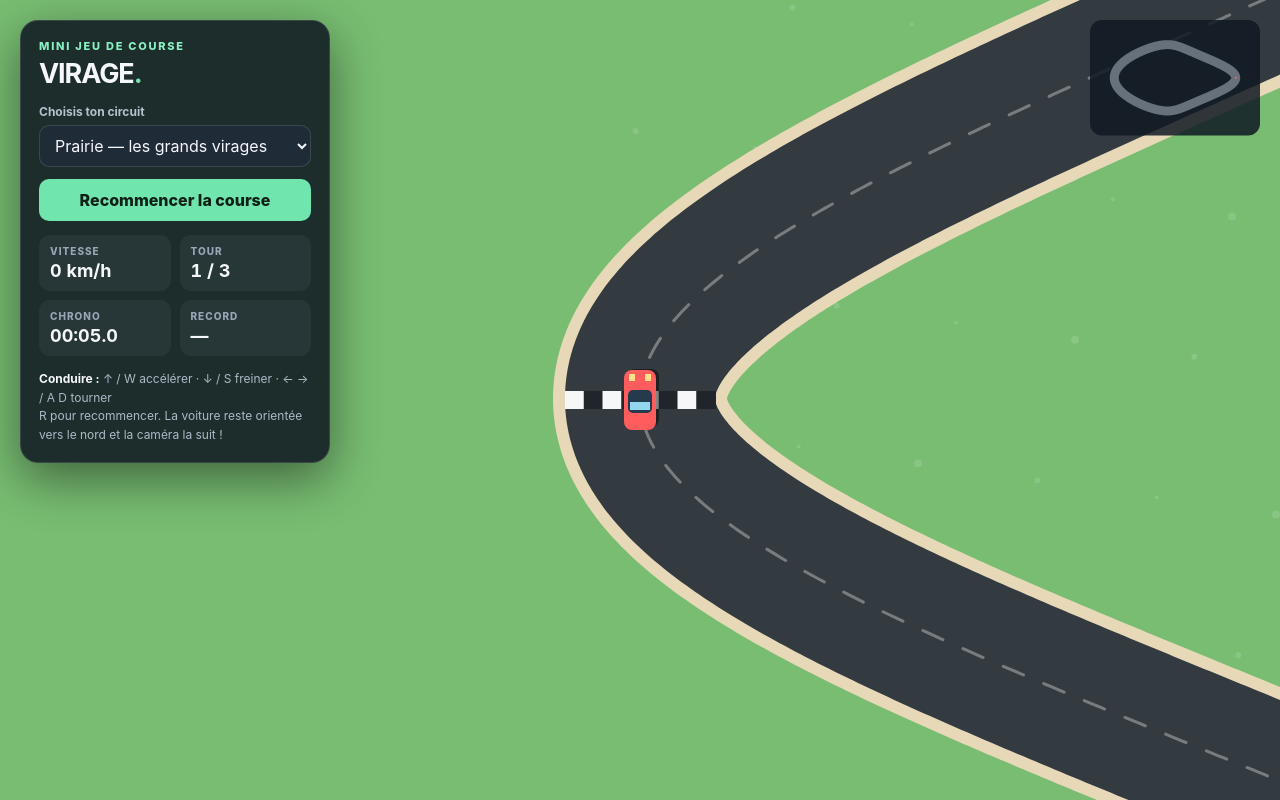
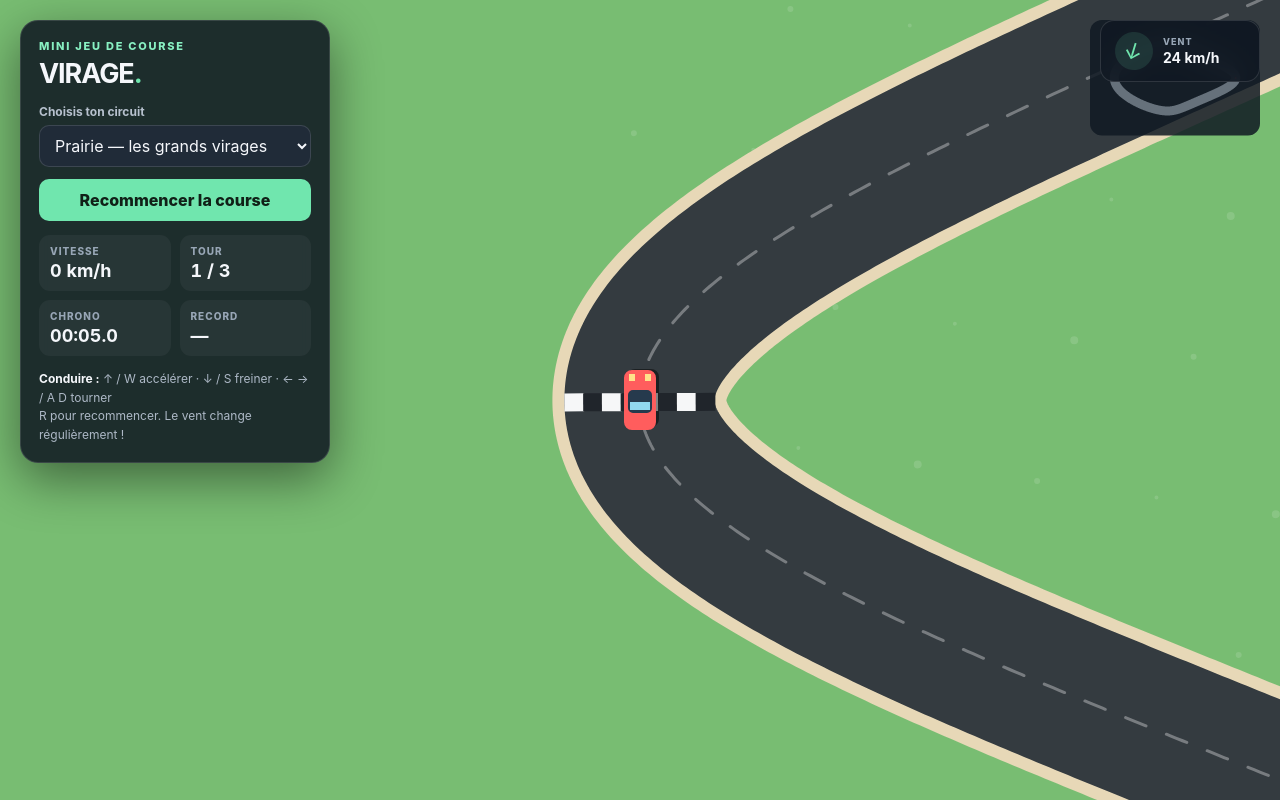
Before and after one commit to marcperma1/un-deuxieme-projet.github.io, a plain HTML site: page index.html in a window 1280 px wide. Drawn offline with Linux system fonts and the light colour scheme.

Commit message:
Add dynamic wind gusts to the racing game

```diff
--- a/index.html
+++ b/index.html
@@ -28,7 +28,11 @@
     .toast.show { opacity: 1; }
     .mobile { display:none; position:fixed; z-index:3; right:18px; bottom:18px; gap:8px; }
     .mobile button { width:58px; height:58px; margin:0; border:1px solid #ffffff30; border-radius:16px; background:#111923cc; color:white; font-size:22px; touch-action:none; }
-    @media (max-width: 600px) { .panel { top:10px; left:10px; width:220px; padding:13px; } h1 {font-size:22px; margin-bottom:8px;} .stats {gap:6px; margin-top:9px;} .stat {padding:7px;} .stat strong {font-size:15px;} .help {font-size:10px; margin-top:8px;} .panel label {margin-top:8px;} .panel select,.panel button {min-height:36px;} .mobile {display:flex;} }
+    .wind { position:fixed; z-index:2; right:20px; top:20px; display:flex; align-items:center; gap:10px; min-width:160px; padding:11px 14px; border:1px solid #ffffff20; border-radius:14px; background:#111923df; backdrop-filter:blur(12px); }
+    .wind-arrow { width:38px; height:38px; display:grid; place-items:center; border-radius:50%; background:#70e6ae20; color:#70e6ae; font-size:23px; transition:transform .8s; }
+    .wind-info small { display:block; color:#98a6b6; font-size:9px; font-weight:800; letter-spacing:.12em; }
+    .wind-info strong { display:block; margin-top:2px; font-size:14px; }
+    @media (max-width: 600px) { .panel { top:10px; left:10px; width:220px; padding:13px; } h1 {font-size:22px; margin-bottom:8px;} .stats {gap:6px; margin-top:9px;} .stat {padding:7px;} .stat strong {font-size:15px;} .help {font-size:10px; margin-top:8px;} .panel label {margin-top:8px;} .panel select,.panel button {min-height:36px;} .mobile {display:flex;} .wind {right:10px;top:10px;min-width:145px;padding:8px 10px;} }
   </style>
 </head>
 <body>
@@ -49,8 +53,12 @@
       <div class="stat"><small>Chrono</small><strong id="time">00:00.0</strong></div>
       <div class="stat"><small>Record</small><strong id="best">—</strong></div>
     </div>
-    <p class="help"><b>Conduire :</b> ↑ / W accélérer · ↓ / S freiner · ← → / A D tourner<br>R pour recommencer. La voiture reste orientée vers le nord et la caméra la suit !</p>
+    <p class="help"><b>Conduire :</b> ↑ / W accélérer · ↓ / S freiner · ← → / A D tourner<br>R pour recommencer. Le vent change régulièrement !</p>
   </section>
+  <div class="wind" aria-live="polite">
+    <div class="wind-arrow" id="windArrow">→</div>
+    <div class="wind-info"><small>VENT</small><strong><span id="windSpeed">0</span> km/h</strong></div>
+  </div>
   <div class="mobile" aria-label="Commandes tactiles">
     <button data-key="ArrowLeft" aria-label="Tourner à gauche">◀</button>
     <button data-key="ArrowUp" aria-label="Accélérer">▲</button>
@@ -75,31 +83,32 @@
       point: t => ({ x: 720 * Math.cos(t) + 95 * Math.cos(5*t), y: 510 * Math.sin(t) - 115 * Math.sin(3*t) }) }
   };
   let track, car, cameraAngle = -Math.PI / 2, lastTime = 0, elapsed = 0, lap = 1, lastProgress = 0, toastTimer;
+  let windAngle = 0, windStrength = 30, nextWindChange = 18;
   let bests = {};
   try { bests = JSON.parse(localStorage.getItem('virage-bests') || '{}'); } catch (_) {}
   const clamp = (n, a, b) => Math.max(a, Math.min(b, n));
   function resize() { const dpr = Math.min(devicePixelRatio || 1, 2); canvas.width = innerWidth*dpr; canvas.height = innerHeight*dpr; ctx.setTransform(dpr,0,0,dpr,0,0); }
   addEventListener('resize', resize); resize();
-  function makeTrack(id) {
-    const def = maps[id];
-    const pts = Array.from({length: SEGMENTS}, (_,i) => def.point(i*TAU/SEGMENTS));
-    return { ...def, pts };
+  function makeTrack(id) { const def = maps[id]; const pts = Array.from({length: SEGMENTS}, (_,i) => def.point(i*TAU/SEGMENTS)); return { ...def, pts }; }
+  function randomWind() {
+    windAngle = Math.random()*TAU;
+    windStrength = 18 + Math.random()*38;
+    nextWindChange = elapsed + 18 + Math.random()*12;
+    document.querySelector('#windSpeed').textContent = Math.round(windStrength);
+    document.querySelector('#windArrow').style.transform = `rotate(${windAngle}rad)`;
   }
   function reset() {
     track = makeTrack(mapPicker.value); car = { ...track.pts[0], angle: Math.atan2(track.pts[1].y-track.pts[0].y, track.pts[1].x-track.pts[0].x), speed: 0 };
     cameraAngle = -Math.PI / 2;
     elapsed = 0; lap = 1; lastProgress = 0; lastTime = performance.now();
+    randomWind();
     document.querySelector('#lap').textContent = lap; updateBest();
     showToast(`${track.name} : c'est parti !`);
   }
   function updateBest() { const v = bests[mapPicker.value]; document.querySelector('#best').textContent = v == null ? '—' : formatTime(v); }
   function formatTime(s) { const m = Math.floor(s/60), sec = (s%60).toFixed(1).padStart(4,'0'); return `${String(m).padStart(2,'0')}:${sec}`; }
   function showToast(text) { const el=document.querySelector('#toast'); el.textContent=text; el.classList.add('show'); clearTimeout(toastTimer); toastTimer=setTimeout(()=>el.classList.remove('show'),1800); }
-  function nearest() {
-    let best=Infinity, index=0;
-    for (let i=0;i<SEGMENTS;i+=3) { const p=track.pts[i], dx=p.x-car.x, dy=p.y-car.y, d=dx*dx+dy*dy; if(d<best){best=d;index=i;} }
-    return { index, distance: Math.sqrt(best) };
-  }
+  function nearest() { let best=Infinity, index=0; for (let i=0;i<SEGMENTS;i+=3) { const p=track.pts[i], dx=p.x-car.x, dy=p.y-car.y, d=dx*dx+dy*dy; if(d<best){best=d;index=i;} } return { index, distance: Math.sqrt(best) }; }
   function update(dt) {
     const accelerate = keyState.ArrowUp||keyState.KeyW;
     const brake = keyState.ArrowDown||keyState.KeyS;
@@ -111,14 +120,23 @@
     if(brake) car.speed -= 430*dt;
     car.speed *= Math.pow(onRoad ? 0.986 : 0.952, dt*60);
     car.speed=clamp(car.speed, -90, maxSpeed);
-    const steer=(right?1:0)-(left?1:0);
-    const grip=0.35+Math.min(Math.abs(car.speed)/260,1)*0.85;
-    car.angle += steer*grip*(car.speed>=0?1:-1)*dt;
+
+    if(elapsed >= nextWindChange) { randomWind(); showToast(`Rafale de vent : ${Math.round(windStrength)} km/h`); }
+
+    const gust = windStrength * (0.9 + Math.sin(elapsed*1.7)*0.1);
+    car.angle += steerForce(dt, gust, onRoad);
     car.x += Math.cos(car.angle)*car.speed*dt;
     car.y += Math.sin(car.angle)*car.speed*dt;
+
+    // Wind pushes sideways relative to the car heading.
+    const crossWind = Math.sin(windAngle-car.angle);
+    const alongWind = Math.cos(windAngle-car.angle);
+    car.x += Math.cos(windAngle)*gust*crossWind*0.075*dt;
+    car.y += Math.sin(windAngle)*gust*crossWind*0.075*dt;
+    car.speed *= 1 - Math.max(0, -alongWind) * gust * 0.00008 * dt;
+
     if(!onRoad && near.distance>track.width*.95) { car.speed*=.965; }
 
-    // Rotate the view smoothly so the car always points toward the top of the screen.
     const cameraTarget = -car.angle - Math.PI / 2;
     let cameraDelta = cameraTarget - cameraAngle;
     while (cameraDelta > Math.PI) cameraDelta -= TAU;
@@ -143,15 +161,20 @@
     if(lap<=3) elapsed+=dt;
     document.querySelector('#speed').textContent=Math.round(Math.abs(car.speed)*.42);
     document.querySelector('#time').textContent=formatTime(elapsed);
+
+    function steerForce(frameDt, wind, road) {
+      const steer=(right?1:0)-(left?1:0);
+      const grip=0.35+Math.min(Math.abs(car.speed)/260,1)*0.85;
+      const steering=steer*grip*(car.speed>=0?1:-1)*frameDt;
+      const windDrift=Math.sin(windAngle-car.angle)*wind*0.00014*(road?1:1.8)*frameDt;
+      return steering+windDrift;
+    }
   }
   function draw() {
     const W=innerWidth,H=innerHeight;
     ctx.clearRect(0,0,W,H);
     ctx.fillStyle=track.color; ctx.fillRect(0,0,W,H);
-    ctx.save();
-    ctx.translate(W/2,H/2);
-    ctx.rotate(cameraAngle);
-    ctx.translate(-car.x,-car.y);
+    ctx.save(); ctx.translate(W/2,H/2); ctx.rotate(cameraAngle); ctx.translate(-car.x,-car.y);
 
     ctx.globalAlpha=.13; ctx.fillStyle='#fff';
     for(let i=0;i<95;i++){ const x=((i*317+83)%(track.w*2))-track.w, y=((i*197+47)%(track.h*2))-track.h; ctx.beginPath();ctx.arc(x,y,(i%3)+2,0,TAU);ctx.fill(); }
@@ -170,8 +193,7 @@
     ctx.fillStyle='#ff5d5d';ctx.beginPath();ctx.roundRect(-30,-16,60,32,8);ctx.fill();
     ctx.fillStyle='#ffe18a';ctx.fillRect(19,-11,7,6);ctx.fillRect(19,5,7,6);
     ctx.fillStyle='#263a4d';ctx.beginPath();ctx.roundRect(-13,-12,23,24,5);ctx.fill();
-    ctx.fillStyle='#91d8ef';ctx.fillRect(-10,-10,8,20);ctx.restore();
-    ctx.restore();
+    ctx.fillStyle='#91d8ef';ctx.fillRect(-10,-10,8,20);ctx.restore();ctx.restore();
 
     const mw=Math.min(170,W*.29), mh=mw*.68, mx=W-mw-20, my=20;
     ctx.fillStyle='#101923d9';ctx.beginPath();ctx.roundRect(mx,my,mw,mh,12);ctx.fill();
```
